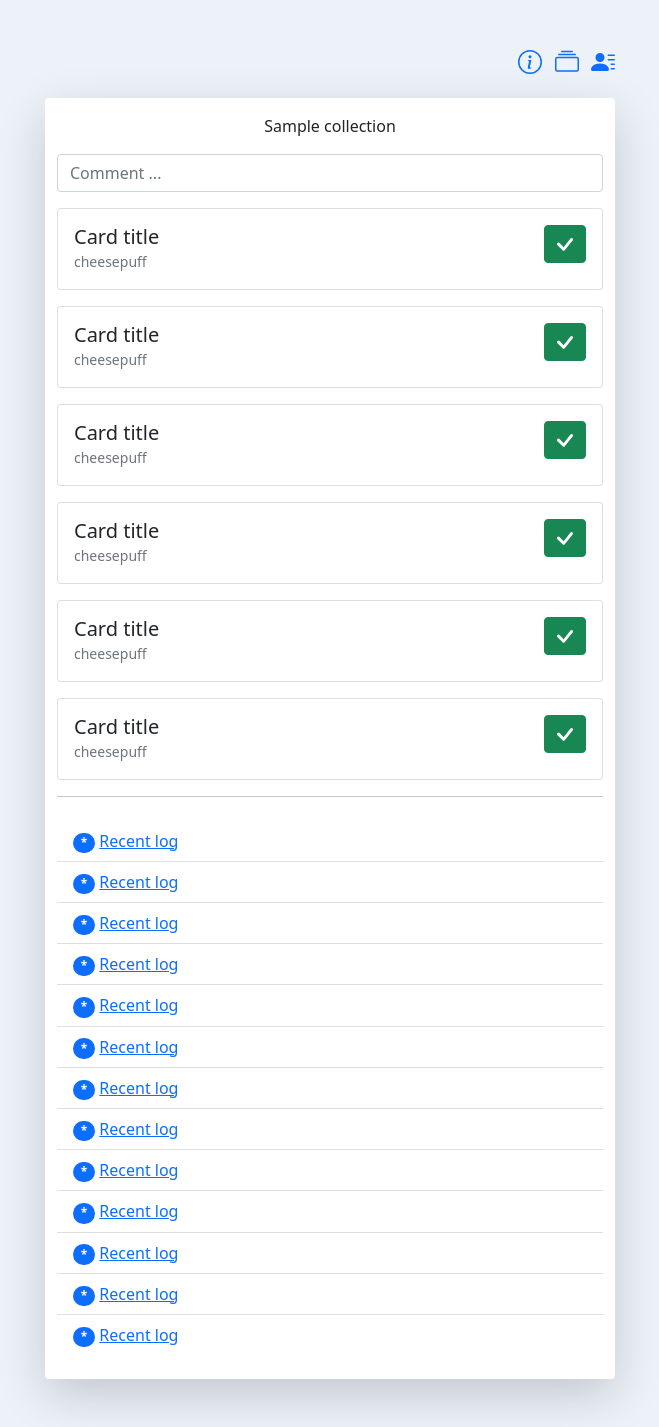
After one commit to Tiny-Tiny-App/tinytinylog, a Django app: a page that uses log/templates/collection_detail.html in a window 1280 px wide. The commit adds this page. Shown: the whole page, without its empty margins (310-969 px from the left). Run offline with Django 3.2, Linux system fonts and the light colour scheme; a user stored in the database is signed in; tables that the repository leaves empty hold one stand-in row (values such as "Sample post"); some libraries are stand-ins or nearby versions.

Commit message:
collection detail views, form validatiom, UI mock

```diff
--- /dev/null
+++ b/log/templates/collection_detail.html
@@ -0,0 +1,296 @@
+{% extends "base.html" %}
+{% load static %}
+{% load crispy_forms_tags %}
+{% block content %}
+
+{# div below is the hook for htmx swap #}
+<div id="collection-detail">
+
+<div class="container mt-5 mb-5">
+
+	<div class="row">
+		<div class="col-md-6 col-9 mx-auto g-0 pb-2">
+			<p class="float-end">
+
+			<a class="text-decoration-none" href="#">
+				<svg xmlns="http://www.w3.org/2000/svg" width="24" height="24" fill="currentColor" class="bi bi-info-circle" viewBox="0 0 16 16">
+				  <path d="M8 15A7 7 0 1 1 8 1a7 7 0 0 1 0 14zm0 1A8 8 0 1 0 8 0a8 8 0 0 0 0 16z"/>
+				  <path d="m8.93 6.588-2.29.287-.082.38.45.083c.294.07.352.176.288.469l-.738 3.468c-.194.897.105 1.319.808 1.319.545 0 1.178-.252 1.465-.598l.088-.416c-.2.176-.492.246-.686.246-.275 0-.375-.193-.304-.533L8.93 6.588zM9 4.5a1 1 0 1 1-2 0 1 1 0 0 1 2 0z"/>
+				</svg>
+			</a>
+
+				&nbsp;
+
+			<a class="text-decoration-none" href="{% url 'log_collections' %}">
+					<svg xmlns="http://www.w3.org/2000/svg" width="24" height="24" fill="currentColor" class="bi bi-collection" viewBox="0 0 16 16">
+					  <path d="M2.5 3.5a.5.5 0 0 1 0-1h11a.5.5 0 0 1 0 1h-11zm2-2a.5.5 0 0 1 0-1h7a.5.5 0 0 1 0 1h-7zM0 13a1.5 1.5 0 0 0 1.5 1.5h13A1.5 1.5 0 0 0 16 13V6a1.5 1.5 0 0 0-1.5-1.5h-13A1.5 1.5 0 0 0 0 6v7zm1.5.5A.5.5 0 0 1 1 13V6a.5.5 0 0 1 .5-.5h13a.5.5 0 0 1 .5.5v7a.5.5 0 0 1-.5.5h-13z"/>
+					</svg>
+
+				&nbsp;
+				<a class="text-decoration-none" href="{% url 'logout' %}"><svg xmlns="http://www.w3.org/2000/svg" width="24" height="24" fill="currentColor" class="bi bi-person-lines-fill" viewBox="0 0 16 16">
+  <path d="M6 8a3 3 0 1 0 0-6 3 3 0 0 0 0 6zm-5 6s-1 0-1-1 1-4 6-4 6 3 6 4-1 1-1 1H1zM11 3.5a.5.5 0 0 1 .5-.5h4a.5.5 0 0 1 0 1h-4a.5.5 0 0 1-.5-.5zm.5 2.5a.5.5 0 0 0 0 1h4a.5.5 0 0 0 0-1h-4zm2 3a.5.5 0 0 0 0 1h2a.5.5 0 0 0 0-1h-2zm0 3a.5.5 0 0 0 0 1h2a.5.5 0 0 0 0-1h-2z"/>
+</svg></a></p>
+		</div>
+	</div>
+
+	<div class="row">
+		<div class="col-md-6 col-9 mx-auto bg-white shadow-lg rounded">
+
+					<p class="mt-3 text-center">
+					{{ collection.name }}
+					</p>
+
+				<div class="" id="">
+					<input type="text" class="form-control" placeholder="Comment ...">
+				</div>
+
+				<div class="mt-3" id="">
+					<div class="card">
+					  <div class="card-body">
+						<div class="container g-0">
+							<div class="row">
+								<div class="col-8">
+									<h5 class="card-title py-0 my-0">Card title</h5>
+					    			<p class="card-text py-0 my-0 text-secondary"><small>cheesepuff</small></p>
+								</div>
+								<div class="col-4">
+									<button class="btn btn-success float-end">
+										<svg xmlns="http://www.w3.org/2000/svg" width="16" height="16" fill="currentColor" class="bi bi-check-lg" viewBox="0 0 16 16">
+										  <path d="M13.485 1.431a1.473 1.473 0 0 1 2.104 2.062l-7.84 9.801a1.473 1.473 0 0 1-2.12.04L.431 8.138a1.473 1.473 0 0 1 2.084-2.083l4.111 4.112 6.82-8.69a.486.486 0 0 1 .04-.045z"/>
+										</svg>
+									</button>
+								</div>
+					  </div>
+					</div>
+				</div>
+			</div>
+		</div>
+
+
+					<div class="mt-3" id="">
+						<div class="card">
+						  <div class="card-body">
+							<div class="container g-0">
+								<div class="row">
+									<div class="col-8">
+										<h5 class="card-title py-0 my-0">Card title</h5>
+						    			<p class="card-text py-0 my-0 text-secondary"><small>cheesepuff</small></p>
+									</div>
+									<div class="col-4">
+										<button class="btn btn-success float-end">
+											<svg xmlns="http://www.w3.org/2000/svg" width="16" height="16" fill="currentColor" class="bi bi-check-lg" viewBox="0 0 16 16">
+											  <path d="M13.485 1.431a1.473 1.473 0 0 1 2.104 2.062l-7.84 9.801a1.473 1.473 0 0 1-2.12.04L.431 8.138a1.473 1.473 0 0 1 2.084-2.083l4.111 4.112 6.82-8.69a.486.486 0 0 1 .04-.045z"/>
+											</svg>
+										</button>
+									</div>
+						  </div>
+						</div>
+					</div>
+				</div>
+			</div>
+
+					<div class="mt-3" id="">
+						<div class="card">
+						  <div class="card-body">
+							<div class="container g-0">
+								<div class="row">
+									<div class="col-8">
+										<h5 class="card-title py-0 my-0">Card title</h5>
+						    			<p class="card-text py-0 my-0 text-secondary"><small>cheesepuff</small></p>
+									</div>
+									<div class="col-4">
+										<button class="btn btn-success float-end">
+											<svg xmlns="http://www.w3.org/2000/svg" width="16" height="16" fill="currentColor" class="bi bi-check-lg" viewBox="0 0 16 16">
+											  <path d="M13.485 1.431a1.473 1.473 0 0 1 2.104 2.062l-7.84 9.801a1.473 1.473 0 0 1-2.12.04L.431 8.138a1.473 1.473 0 0 1 2.084-2.083l4.111 4.112 6.82-8.69a.486.486 0 0 1 .04-.045z"/>
+											</svg>
+										</button>
+									</div>
+						  </div>
+						</div>
+					</div>
+				</div>
+			</div>
+
+
+						<div class="mt-3" id="">
+							<div class="card">
+							  <div class="card-body">
+								<div class="container g-0">
+									<div class="row">
+										<div class="col-8">
+											<h5 class="card-title py-0 my-0">Card title</h5>
+							    			<p class="card-text py-0 my-0 text-secondary"><small>cheesepuff</small></p>
+										</div>
+										<div class="col-4">
+											<button class="btn btn-success float-end">
+												<svg xmlns="http://www.w3.org/2000/svg" width="16" height="16" fill="currentColor" class="bi bi-check-lg" viewBox="0 0 16 16">
+												  <path d="M13.485 1.431a1.473 1.473 0 0 1 2.104 2.062l-7.84 9.801a1.473 1.473 0 0 1-2.12.04L.431 8.138a1.473 1.473 0 0 1 2.084-2.083l4.111 4.112 6.82-8.69a.486.486 0 0 1 .04-.045z"/>
+												</svg>
+											</button>
+										</div>
+							  </div>
+							</div>
+						</div>
+					</div>
+				</div>
+
+						<div class="mt-3" id="">
+							<div class="card">
+							  <div class="card-body">
+								<div class="container g-0">
+									<div class="row">
+										<div class="col-8">
+											<h5 class="card-title py-0 my-0">Card title</h5>
+							    			<p class="card-text py-0 my-0 text-secondary"><small>cheesepuff</small></p>
+										</div>
+										<div class="col-4">
+											<button class="btn btn-success float-end">
+												<svg xmlns="http://www.w3.org/2000/svg" width="16" height="16" fill="currentColor" class="bi bi-check-lg" viewBox="0 0 16 16">
+												  <path d="M13.485 1.431a1.473 1.473 0 0 1 2.104 2.062l-7.84 9.801a1.473 1.473 0 0 1-2.12.04L.431 8.138a1.473 1.473 0 0 1 2.084-2.083l4.111 4.112 6.82-8.69a.486.486 0 0 1 .04-.045z"/>
+												</svg>
+											</button>
+										</div>
+							  </div>
+							</div>
+						</div>
+					</div>
+				</div>
+
+
+							<div class="mt-3" id="">
+								<div class="card">
+								  <div class="card-body">
+									<div class="container g-0">
+										<div class="row">
+											<div class="col-8">
+												<h5 class="card-title py-0 my-0">Card title</h5>
+								    			<p class="card-text py-0 my-0 text-secondary"><small>cheesepuff</small></p>
+											</div>
+											<div class="col-4">
+												<button class="btn btn-success float-end">
+													<svg xmlns="http://www.w3.org/2000/svg" width="16" height="16" fill="currentColor" class="bi bi-check-lg" viewBox="0 0 16 16">
+													  <path d="M13.485 1.431a1.473 1.473 0 0 1 2.104 2.062l-7.84 9.801a1.473 1.473 0 0 1-2.12.04L.431 8.138a1.473 1.473 0 0 1 2.084-2.083l4.111 4.112 6.82-8.69a.486.486 0 0 1 .04-.045z"/>
+													</svg>
+												</button>
+											</div>
+								  </div>
+								</div>
+							</div>
+						</div>
+					</div>
+
+
+				<hr>
+
+				<ul class="list-group list-group-flush my-2 my-md-4">
+
+
+
+				  <li class="list-group-item"><span class="badge rounded-pill bg-primary text-white">*</span>
+
+					  <a href="">
+					   Recent log
+				  	  </a>
+
+				  </li>
+
+				  <li class="list-group-item"><span class="badge rounded-pill bg-primary text-white">*</span>
+
+					  <a href="">
+					   Recent log
+				  	  </a>
+
+				  </li>
+				  <li class="list-group-item"><span class="badge rounded-pill bg-primary text-white">*</span>
+
+					  <a href="">
+					   Recent log
+				  	  </a>
+
+				  </li>
+				  <li class="list-group-item"><span class="badge rounded-pill bg-primary text-white">*</span>
+
+					  <a href="">
+					   Recent log
+				  	  </a>
+
+				  </li>
+
+   				  <li class="list-group-item"><span class="badge rounded-pill bg-primary text-white">*</span>
+
+   					  <a href="">
+   					   Recent log
+   				  	  </a>
+
+   				  </li>
+   				  <li class="list-group-item"><span class="badge rounded-pill bg-primary text-white">*</span>
+
+   					  <a href="">
+   					   Recent log
+   				  	  </a>
+
+   				  </li>
+   				  <li class="list-group-item"><span class="badge rounded-pill bg-primary text-white">*</span>
+
+   					  <a href="">
+   					   Recent log
+   				  	  </a>
+
+   				  </li>
+				  <li class="list-group-item"><span class="badge rounded-pill bg-primary text-white">*</span>
+
+					  <a href="">
+					   Recent log
+				  	  </a>
+
+				  </li>
+				  <li class="list-group-item"><span class="badge rounded-pill bg-primary text-white">*</span>
+
+					  <a href="">
+					   Recent log
+				  	  </a>
+
+				  </li>
+				  <li class="list-group-item"><span class="badge rounded-pill bg-primary text-white">*</span>
+
+					  <a href="">
+					   Recent log
+				  	  </a>
+
+				  </li>
+				  <li class="list-group-item"><span class="badge rounded-pill bg-primary text-white">*</span>
+
+					  <a href="">
+					   Recent log
+				  	  </a>
+
+				  </li>
+				  <li class="list-group-item"><span class="badge rounded-pill bg-primary text-white">*</span>
+
+					  <a href="">
+					   Recent log
+				  	  </a>
+
+				  </li>
+				  <li class="list-group-item"><span class="badge rounded-pill bg-primary text-white">*</span>
+
+					  <a href="">
+					   Recent log
+				  	  </a>
+
+				  </li>
+
+
+				</ul>
+
+
+
+		</div>
+
+		</div>
+	</div>
+
+
+</div>
+</div>
+{% endblock %}
--- a/log/urls.py
+++ b/log/urls.py
@@ -1,7 +1,8 @@
 from django.urls import path, include
-from .views import CollectionsView
+from .views import CollectionsView, CollectionDetailView
 
 
 urlpatterns = [
     path('', CollectionsView.as_view(), name='log_collections'),
+    path('collection/<slug:slug>/<int:pk>/', CollectionDetailView.as_view(), name='log_collection_detail'),
 ]
--- a/log/views.py
+++ b/log/views.py
@@ -1,5 +1,6 @@
 from django.urls import reverse_lazy
 from django.contrib.auth.mixins import LoginRequiredMixin
+from django.views.generic.detail import DetailView
 from django.views.generic.edit import FormView
 from core.mixins import HtmxTemplateResponseMixin
 from .forms import CreateCollectionForm
@@ -32,3 +33,7 @@ class CollectionsView(LoginRequiredMixin, HtmxFormView):
     def form_valid(self, form):
         form.save()
         return super().form_valid(form)
+
+class CollectionDetailView(LoginRequiredMixin, DetailView):
+    model = Collection
+    template_name = 'collection_detail.html'
--- a/settings.py
+++ b/settings.py
@@ -60,7 +60,8 @@ TEMPLATES = [
         'BACKEND': 'django.template.backends.django.DjangoTemplates',
         'DIRS': [
             './templates',
-            './core/templates'
+            './core/templates',
+            './log/templates',
         ],
         'APP_DIRS': True,
         'OPTIONS': {
```
Also changed, not shown: log/forms.py (+18 -0 lines), log/templates/collections.html (+14 -13 lines), static/css/style.css (line endings or trailing spaces).
